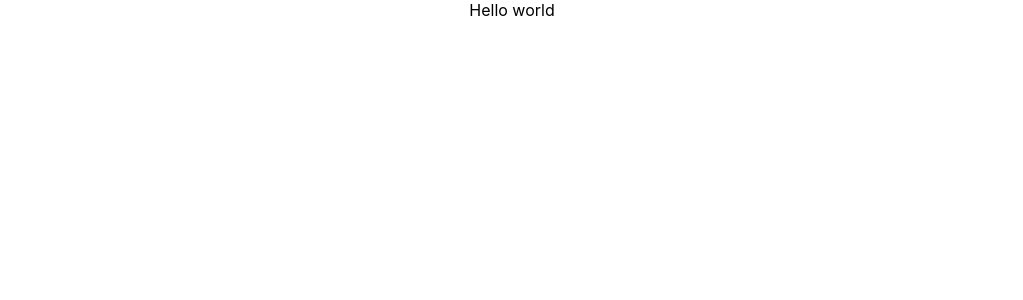
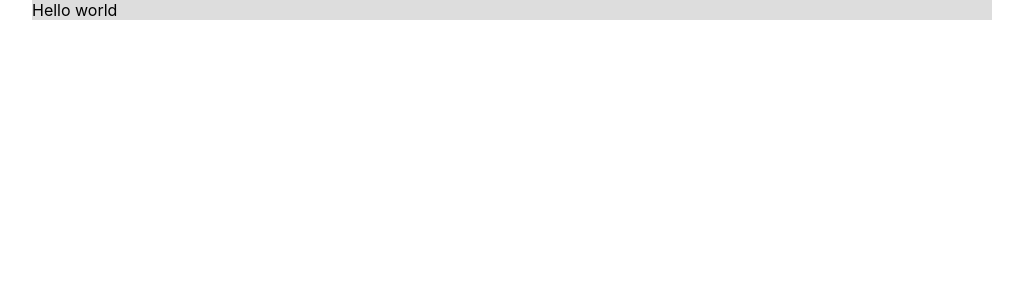
Before and after one commit to medaserenaite/hack-2021, a React (Create React App) app: page / in a window 1280 px wide. Shown: the top 300 px of the page, without its empty margins (128-1151 px from the left). Built offline with nearby package versions, Linux system fonts and the light colour scheme.

Commit message:
starts using sass instead of css

```diff
--- a/src/App.css
+++ /dev/null
@@ -1,38 +0,0 @@
-.App {
-  text-align: center;
-}
-
-.App-logo {
-  height: 40vmin;
-  pointer-events: none;
-}
-
-@media (prefers-reduced-motion: no-preference) {
-  .App-logo {
-    animation: App-logo-spin infinite 20s linear;
-  }
-}
-
-.App-header {
-  background-color: #282c34;
-  min-height: 100vh;
-  display: flex;
-  flex-direction: column;
-  align-items: center;
-  justify-content: center;
-  font-size: calc(10px + 2vmin);
-  color: white;
-}
-
-.App-link {
-  color: #61dafb;
-}
-
-@keyframes App-logo-spin {
-  from {
-    transform: rotate(0deg);
-  }
-  to {
-    transform: rotate(360deg);
-  }
-}
--- a/src/App.js
+++ b/src/App.js
@@ -1,9 +1,11 @@
-import './App.css';
+import './App.scss';
 
 function App() {
   return (
     <div className="App">
-      Hello world
+      <div className="contentContainer">
+          Hello world
+      </div>
     </div>
   );
 }
--- /dev/null
+++ b/src/App.scss
@@ -0,0 +1,9 @@
+.contentContainer {
+  max-width: 960px;
+  height: 100%;
+  text-align: justify;
+  width: calc(100% - 48px);
+  display: block;
+  margin: auto;
+  background-color: rgba(128, 128, 128, 0.267);
+}
```
